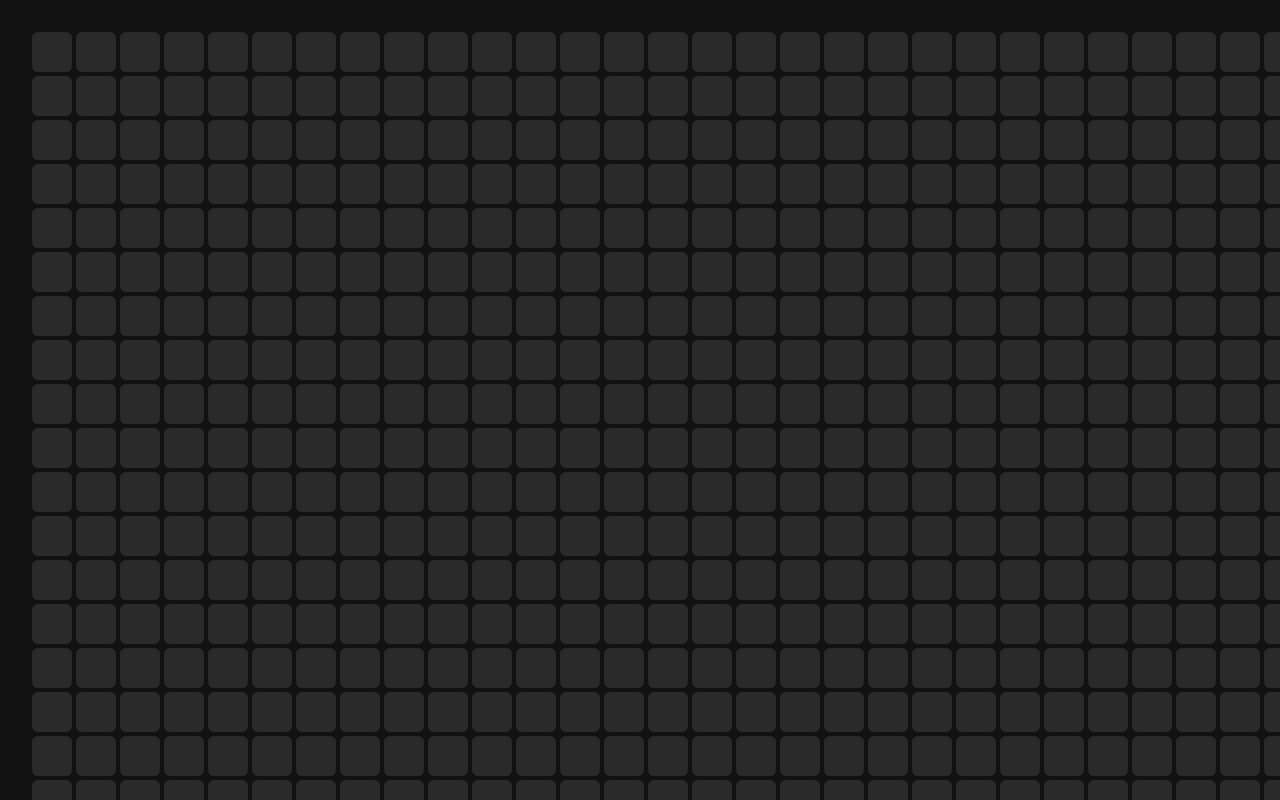
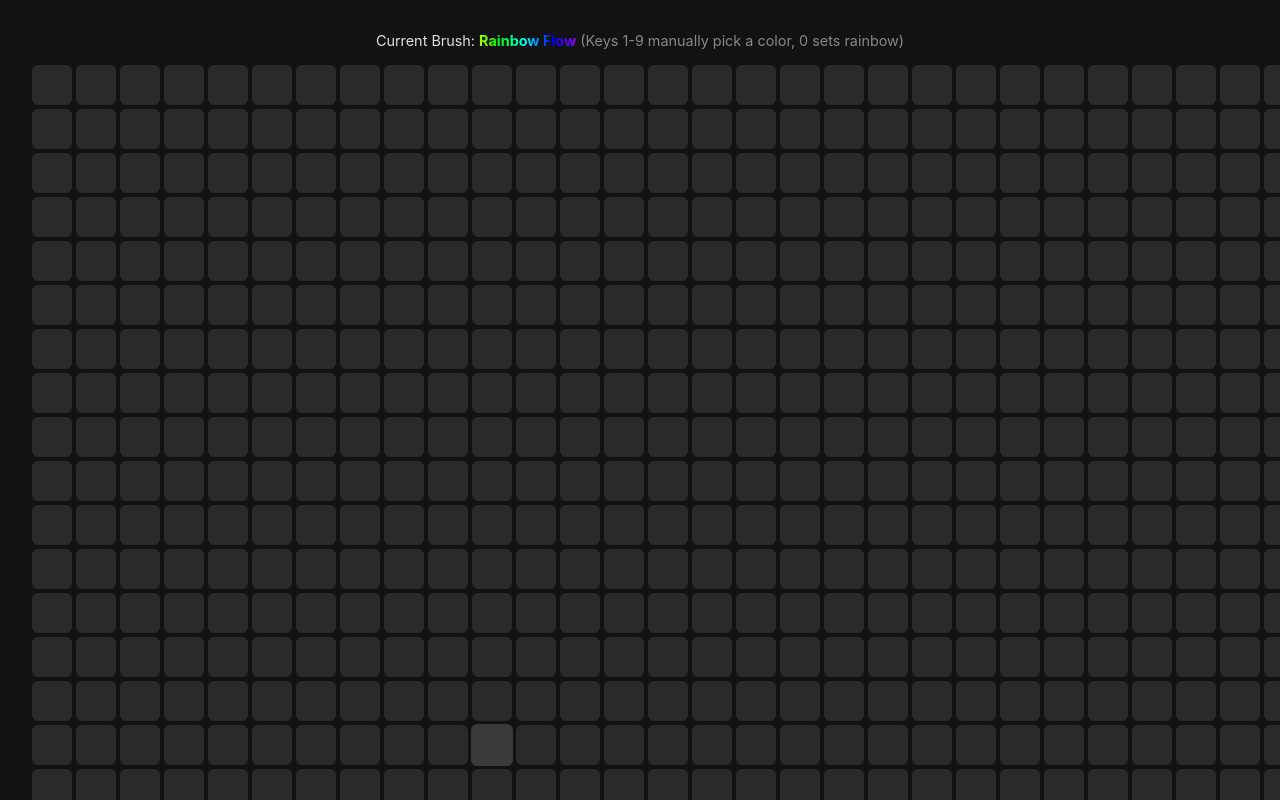
Before and after one commit to beekley/flower-game, a Vue app: page / in a window 1280 px wide. Shown: the top 800 px of the page. Built offline with nearby package versions, Linux system fonts and the light colour scheme; the HTML template or start-up script is replaced by a standard one.

Commit message:
Add brush

```diff
--- a/src/App.vue
+++ b/src/App.vue
@@ -22,6 +22,7 @@ type Cell = {
 const grid = ref<Cell[][]>([])
 const selectedCell = ref<{ x: number; y: number } | null>(null)
 const selectedBrushColor = ref<string | null>(null)
+const isMouseDown = ref(false)
 
 const colorMap: Record<string, string> = {
   '1': '#ff0000', // Red
@@ -85,6 +86,21 @@ const initializeGrid = () => {
     newGrid.push(row)
   }
   grid.value = newGrid
+}
+
+const rainbowHue = ref(0)
+
+const hslToHex = (h: number, s: number, l: number) => {
+  l /= 100
+  const a = (s * Math.min(l, 1 - l)) / 100
+  const f = (n: number) => {
+    const k = (n + h / 30) % 12
+    const color = l - a * Math.max(Math.min(k - 3, 9 - k, 1), -1)
+    return Math.round(255 * color)
+      .toString(16)
+      .padStart(2, '0')
+  }
+  return `#${f(0)}${f(8)}${f(4)}`
 }
 
 // Color mixing utility
@@ -261,25 +277,20 @@ const tick = () => {
 
 let tickInterval: number | undefined
 
+const handleGlobalMouseDown = (e: MouseEvent) => {
+  if (e.button === 0) isMouseDown.value = true
+}
+const handleGlobalMouseUp = (e: MouseEvent) => {
+  if (e.button === 0) isMouseDown.value = false
+}
+
 onMounted(() => {
   initializeGrid()
 
-  // Plant some initial flowers
-  const mid = Math.floor(GRID_SIZE / 2)
-  const row1 = grid.value[mid]
-  const row2 = grid.value[mid + 2]
-
-  if (row1) {
-    if (row1[mid]) row1[mid]!.flower = { color: '#ff0000', ancestors: {}, age: 0 }
-    if (row1[mid + 1]) row1[mid + 1]!.flower = { color: '#0000ff', ancestors: {}, age: 0 }
-  }
-  if (row2) {
-    if (row2[mid]) row2[mid]!.flower = { color: '#00ff00', ancestors: {}, age: 0 }
-    if (row2[mid + 1]) row2[mid + 1]!.flower = { color: '#ffff00', ancestors: {}, age: 0 }
-  }
-
   tickInterval = window.setInterval(tick, TICK_RATE_MS)
   window.addEventListener('keydown', handleKeyDown)
+  window.addEventListener('mousedown', handleGlobalMouseDown)
+  window.addEventListener('mouseup', handleGlobalMouseUp)
 
   nextTick(() => {
     const scrollX = (document.documentElement.scrollWidth - window.innerWidth) / 2
@@ -295,6 +306,8 @@ onMounted(() => {
 onUnmounted(() => {
   if (tickInterval) clearInterval(tickInterval)
   window.removeEventListener('keydown', handleKeyDown)
+  window.removeEventListener('mousedown', handleGlobalMouseDown)
+  window.removeEventListener('mouseup', handleGlobalMouseUp)
 })
 
 const placeFlower = (x: number, y: number) => {
@@ -304,28 +317,29 @@ const placeFlower = (x: number, y: number) => {
     if (selectedBrushColor.value) {
       color = selectedBrushColor.value
     } else {
-      // Generate a random bright color
-      const randomComponent = () => Math.floor(Math.random() * 256)
-      color = rgbToHex(randomComponent(), randomComponent(), randomComponent())
+      // Generate next rainbow color
+      color = hslToHex(rainbowHue.value, 100, 50)
+      rainbowHue.value = (rainbowHue.value + 15) % 360
     }
     row[x].flower = { color, ancestors: {}, age: 0 }
   }
 }
 
-const handleCellClick = (x: number, y: number) => {
+const handleCellInteract = (x: number, y: number, isClick: boolean) => {
   const cell = grid.value[y]?.[x]
   if (!cell) return
 
-  if (cell.flower) {
-    // If clicking already selected cell, deselect
+  // Only handle selection logic on an explicit click of an existing flower
+  if (isClick && cell.flower) {
     if (selectedCell.value?.x === x && selectedCell.value?.y === y) {
       selectedCell.value = null
     } else {
       selectedCell.value = { x, y }
     }
-  } else {
+  } else if (isClick || isMouseDown.value) {
+    // Paint if dragging or explicitly clicking
     placeFlower(x, y)
-    selectedCell.value = null
+    if (isClick) selectedCell.value = null
   }
 }
 </script>
@@ -342,6 +356,12 @@ html {
 
 <template>
   <div class="simulation-container">
+    <div class="controls">
+      Current Brush:
+      <span v-if="selectedBrushColor" class="brush-swatch" :style="{ backgroundColor: selectedBrushColor }"></span>
+      <span v-else class="brush-text rainbow-text">Rainbow Flow</span>
+      <span class="brush-hint"> (Keys 1-9 manually pick a color, 0 sets rainbow)</span>
+    </div>
     <div class="grid">
       <div v-for="(row, rowIndex) in grid" :key="rowIndex" class="row">
         <div
@@ -358,7 +378,8 @@ html {
               ? getAncestorStyle(ancestorHighlights.get(`${cell.x},${cell.y}`)!)
               : {}
           "
-          @click="handleCellClick(cell.x, cell.y)"
+          @mousedown="handleCellInteract(cell.x, cell.y, true)"
+          @mouseenter="handleCellInteract(cell.x, cell.y, false)"
         >
           <div
             v-if="cell.flower"
@@ -384,6 +405,40 @@ html {
   min-height: 100vh;
   padding: 2rem;
   box-sizing: border-box;
+}
+
+.controls {
+  margin-bottom: 1rem;
+  text-align: center;
+  font-size: 0.9rem;
+}
+
+.brush-swatch {
+  display: inline-block;
+  width: 12px;
+  height: 12px;
+  border-radius: 50%;
+  margin: 0 4px;
+}
+
+.brush-text {
+  font-weight: bold;
+}
+.rainbow-text {
+  background: linear-gradient(90deg, #ff0000, #ffaa00, #ffff00, #00ff00, #00ffff, #0000ff, #aa00ff, #ff00ff);
+  -webkit-background-clip: text;
+  -webkit-text-fill-color: transparent;
+  animation: rainbowShift 3s linear infinite;
+  background-size: 200% 100%;
+}
+
+@keyframes rainbowShift {
+  0% { background-position: 0% 50%; }
+  100% { background-position: -200% 50%; }
+}
+
+.brush-hint {
+  color: #888;
 }
 
 .grid {
```
